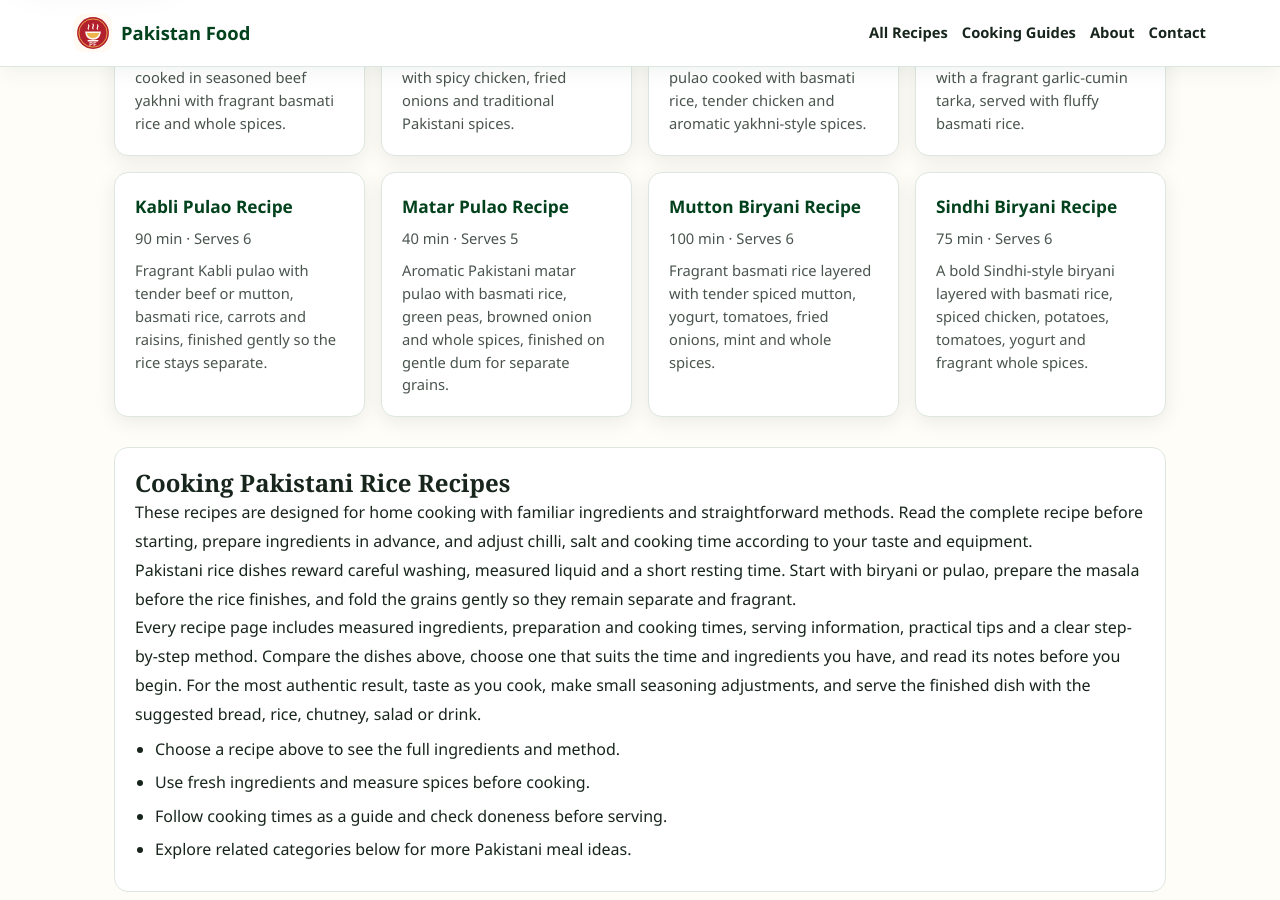
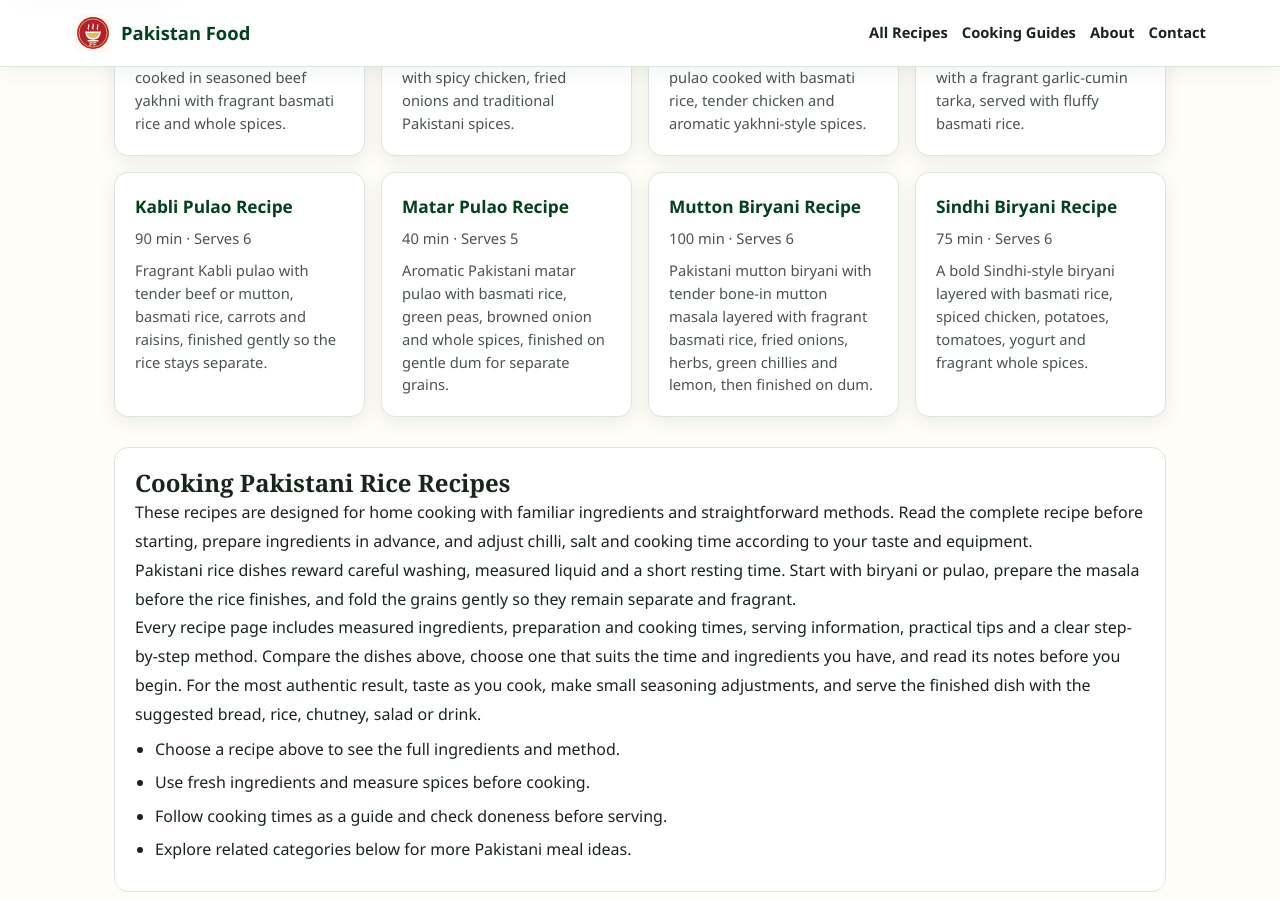
Before and after one commit to manazarali01-hub/pakistan-food, a Jekyll site: the page built from recipes/rice/index.html, in a window 1280 px wide and 900 px high, scrolled down 370 px. Built offline with Jekyll 4.4.1, drawn with Linux system fonts in a browser that asks for light colours; some of the changed lines change nothing that is shown.

Commit message:
Upgrade Mutton Biryani recipe detail

```diff
--- a/_data/recipes/mutton-biryani.json
+++ b/_data/recipes/mutton-biryani.json
@@ -5,27 +5,28 @@
   "time": "100 min",
   "serves": 6,
   "image": "https://commons.wikimedia.org/wiki/Special:Redirect/file/Mutton_Biryani.jpg?width=900",
-  "description": "Fragrant basmati rice layered with tender spiced mutton, yogurt, tomatoes, fried onions, mint and whole spices.",
+  "description": "Pakistani mutton biryani with tender bone-in mutton masala layered with fragrant basmati rice, fried onions, herbs, green chillies and lemon, then finished on dum.",
   "ingredients": [
-    "1 kg mutton, bone-in pieces",
-    "4 cups basmati rice",
-    "1 cup plain yogurt",
+    "1 kg mutton, bone-in serving pieces",
+    "4 cups basmati rice, rinsed and soaked",
+    "1 cup plain yogurt, whisked smooth",
     "3 onions, thinly sliced",
     "3 tomatoes, chopped",
     "2 tbsp ginger-garlic paste",
     "3 tbsp biryani masala",
-    "Fresh mint and coriander",
-    "4 green chilies",
+    "Fresh mint and coriander, chopped",
+    "4 green chillies",
     "1 lemon",
-    "Whole garam masala",
-    "Salt and cooking oil"
+    "Whole garam masala, for the rice",
+    "Salt to taste and cooking oil, as needed"
   ],
   "method": [
-    "Wash and soak the basmati rice for 30 minutes.",
-    "Brown the onions, then cook mutton with ginger-garlic paste, tomatoes, yogurt and biryani spices until tender.",
-    "Boil the rice with salt and whole spices until about three-quarters cooked, then drain.",
-    "Layer rice and mutton masala with mint, coriander, green chilies and lemon.",
-    "Cover tightly and cook on low heat for 20 minutes to finish on dum.",
-    "Rest briefly, fluff gently and serve with raita and salad."
+    "Rinse the basmati until the water becomes much clearer, soak for about 30 minutes or as appropriate for your rice, then drain.",
+    "Heat oil and fry the sliced onions until evenly golden. Reserve some for layering, then add the mutton and ginger-garlic paste and cook until the meat loses its raw colour.",
+    "Add the tomatoes, biryani masala, salt and whisked yogurt gradually. Cook the masala well, then add water as needed and simmer covered until the mutton is tender and the gravy is concentrated rather than watery.",
+    "Meanwhile, boil plenty of salted water with the whole garam masala. Add the drained rice and cook only until partly cooked and still firm enough to finish during dum, then drain promptly.",
+    "Layer the mutton masala and rice with reserved fried onion, mint, coriander, green chillies and lemon, handling the rice gently so the grains do not break.",
+    "Cover the pot tightly and cook on low heat for about 20 minutes, adjusting for your pot and stove, until the rice is tender and aromatic.",
+    "Rest the biryani covered for a few minutes, then lift and fluff gently from the sides before serving with raita and salad."
   ]
 }
```
